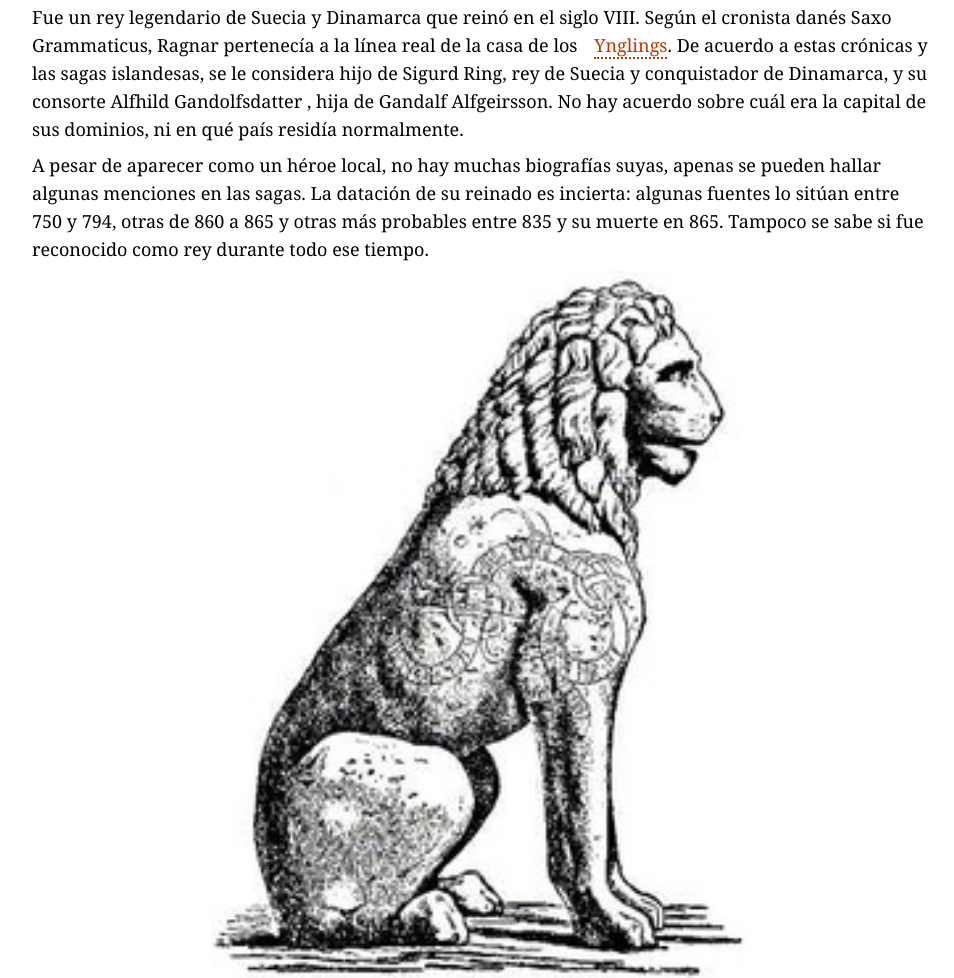
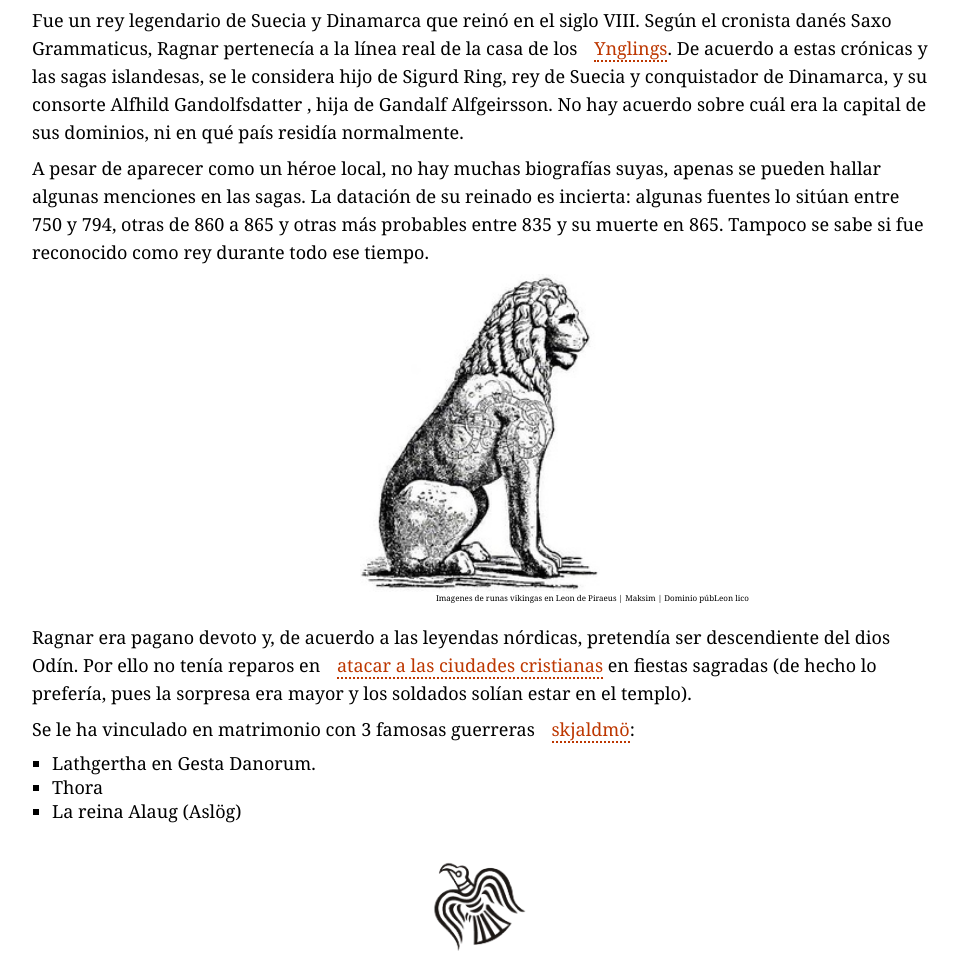
Before and after one commit to schartun/01.PEC1_DesarrolloWeb, a website built with Parcel: page src/vida.html in a window 1280 px wide. Shown: the part 780-1758 px from the top of the page, without its empty margins (160-1114 px from the left). Built offline with nearby package versions, Linux system fonts and the light colour scheme; a web font is replaced by a local one.

Commit message:
checking images

```diff
--- a/src/css/layout.scss
+++ b/src/css/layout.scss
@@ -64,16 +64,19 @@
     }
   }
 
-  // img {
-  //   display: block;
-  //   max-width: 240px;
-  //   margin: 0 auto;
-  // }
+  img {
+    display: block;
+    max-width: 240px;
+    margin: 0 auto;
+  }
 
   // Reglas que modifica contenedor de imagen inter parrafo dentro de cada pagina de detalle y leyenda
+}
+
 div figure {
   width: 60%;
   margin: 0 auto;
+}
 
 figcaption {
   width: 100%;
@@ -81,9 +84,6 @@
   font-size: 0.8rem;
   text-align: right;
 }
-  }
-}
-
 // Reglas para adecuacion de estilos en lista de categoria con imagenes mineatura
 ul.indice {
   display: grid;
```
Also changed, not shown: dist/Pireuslejonet.230edd03.jpeg (deleted), 2 other files. Lines whose indentation alone changed are shown as unchanged.
